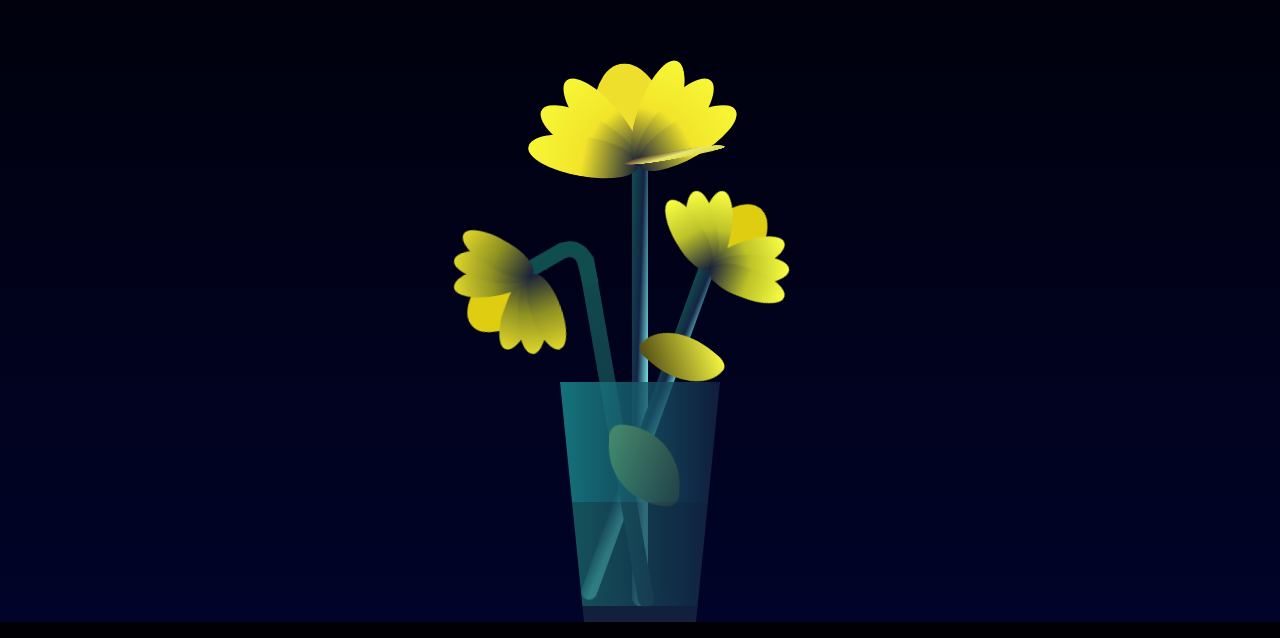
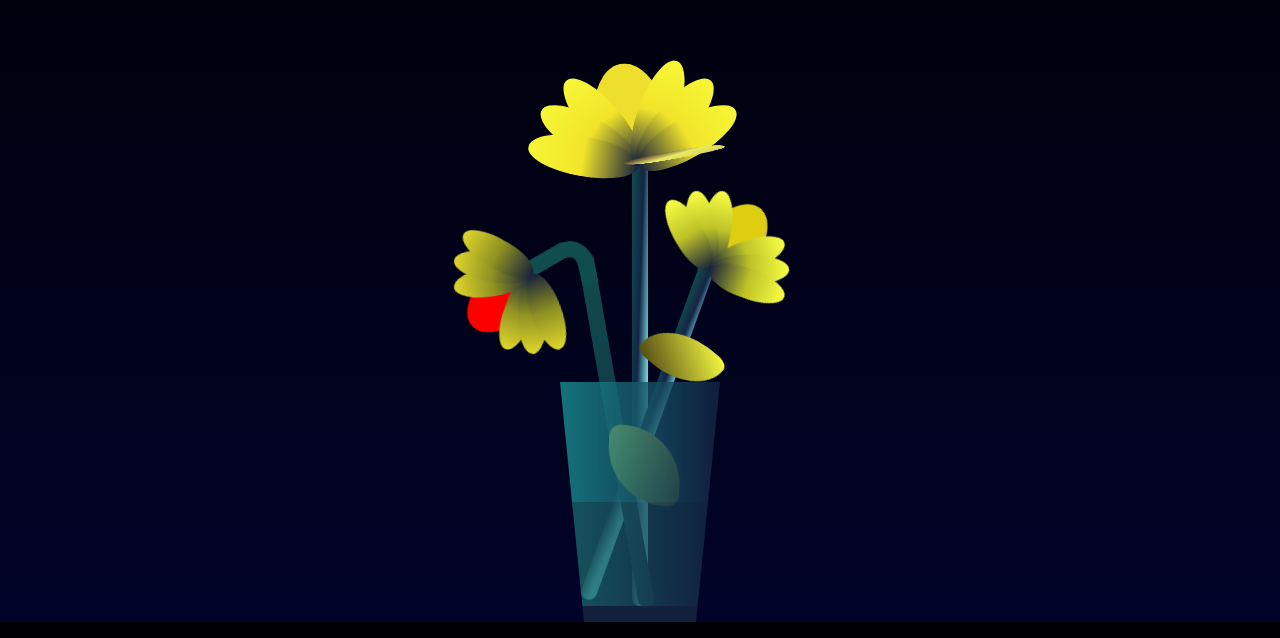
Before and after one commit to ismael-ramos/florAmarilla.github.io, a plain HTML site: page index.html in a window 1280 px wide. Shown: the part 178-816 px from the top of the page. Drawn offline with nearby package versions, Linux system fonts and the light colour scheme.

Commit message:
cambie de color a un petalo a color rojo

```diff
--- a/style.css
+++ b/style.css
@@ -139,7 +139,7 @@ body{
     width: 8vmin;
     height: 10vmin;
     bottom: 2vmin;
-    background-color: #decd11;
+    background-color: red;
 }
 
 .f-wrapper--2 .flower__leaf--1{
```
